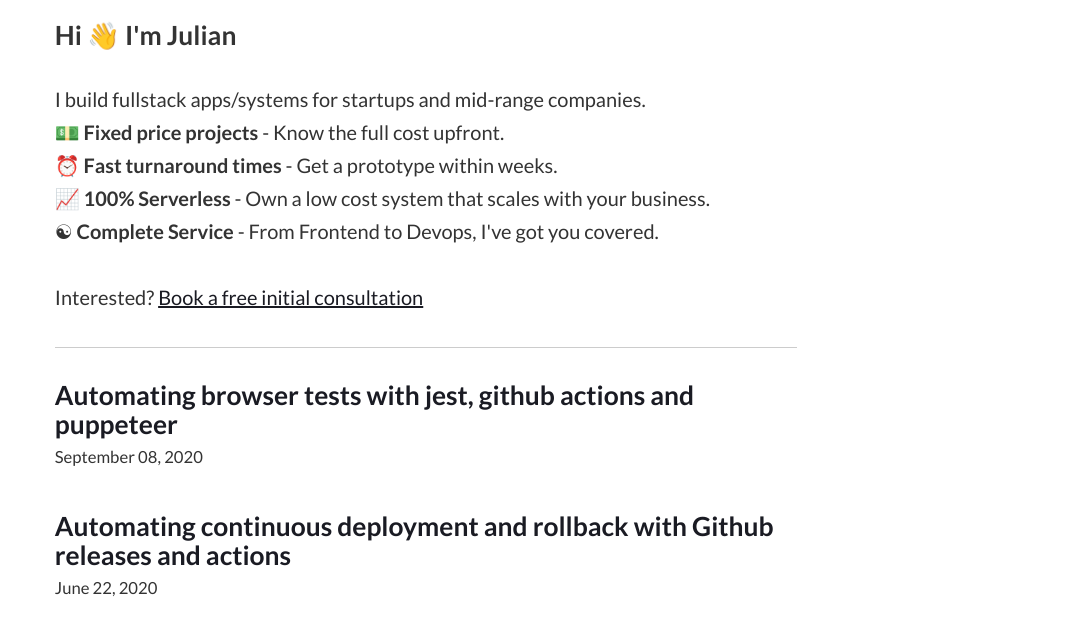
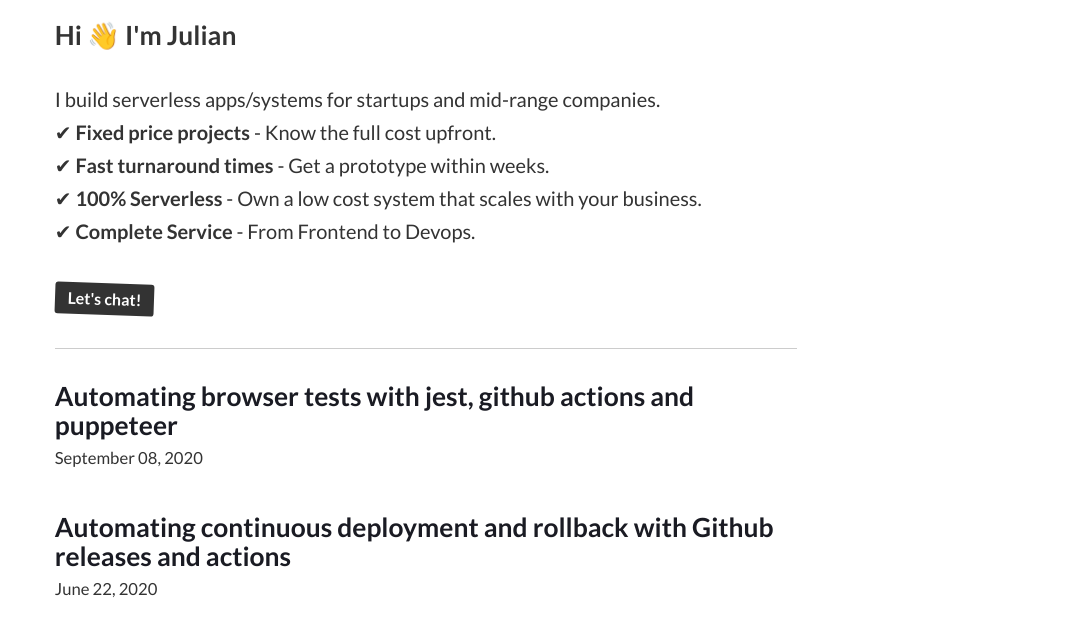
Before and after one commit to juliankrispel/jkrsp, a Gatsby site: page / in a window 1280 px wide. Shown: the part 151-789 px from the top of the page, without its empty margins (214-1280 px from the left). Built offline with nearby package versions, Linux system fonts and the light colour scheme; Gatsby itself is replaced by a stand-in of ours; some packages are replaced by stand-ins of ours.

Commit message:
update landing page

```diff
--- /dev/null
+++ b/src/components/Cta.tsx
@@ -0,0 +1,6 @@
+
+import React from 'react'
+
+export default function Cta({ href, children }) {
+  return <a className="cta" href={href} target="_blank">{children}</a>
+}
--- a/src/components/bio.js
+++ b/src/components/bio.js
@@ -8,6 +8,7 @@
 import React from "react"
 import { useStaticQuery, graphql } from "gatsby"
 
+import Cta from './Cta'
 import { rhythm } from "../utils/typography"
 
 const Bio = () => {
@@ -44,13 +45,13 @@ const Bio = () => {
     >
       <h3>Hi 👋 I'm Julian  </h3>
       <p>
-        I build fullstack apps/systems for startups and mid-range companies.<br/>
-        💵 <strong>Fixed price projects</strong> - Know the full cost upfront.<br/>
-        ⏰ <strong>Fast turnaround times</strong> - Get a prototype within weeks.<br/>
-        📈 <strong>100% Serverless</strong> - Own a low cost system that scales with your business.<br/>
-        ☯ <strong>Complete Service</strong> - From Frontend to Devops, I've got you covered.<br/>
+        I build serverless apps/systems for startups and mid-range companies.<br/>
+        ✔ <strong>Fixed price projects</strong> - Know the full cost upfront.<br/>
+        ✔ <strong>Fast turnaround times</strong> - Get a prototype within weeks.<br/>
+        ✔ <strong>100% Serverless</strong> - Own a low cost system that scales with your business.<br/>
+        ✔ <strong>Complete Service</strong> - From Frontend to Devops.<br/>
       </p>
-      <p>Interested? <a href="https://calendly.com/jkrsp/initial-consultation">Book a free initial consultation</a></p>
+      <p><Cta href="https://calendly.com/jkrsp/initial-consultation"><strong>Let's chat!</strong></Cta></p>
     </div>
   )
 }
--- a/src/styles/global.css
+++ b/src/styles/global.css
@@ -8,6 +8,7 @@ body {
   --textLink: #1a1b23;
   --logo: #333;
   --hr: hsla(0, 0%, 0%, 0.2);
+  --cta: #ffe7bc;
 
   background-color: var(--bg);
 }
@@ -21,6 +22,7 @@ body.dark {
   --textTitle: white;
   --textLink: white;
   --hr: hsla(0, 0%, 100%, 0.2);
+  --cta: #000;
 }
 
 .light-switch input{
@@ -76,3 +78,21 @@ header {
 article {
   padding-bottom: 1em;
 }
+
+.cta {
+  /*
+  background: var(--textNormal);
+  padding: .3em;
+  box-shadow: 1px 1px 1px var(--textNormal);
+  */
+  font-size: .8em;
+  background: var(--textNormal);
+  text-align: right;
+  color: var(--bg);
+  display: inline-block;
+  border-radius: 3px;
+  padding: .5em .8em;
+  text-decoration: none;
+  transform: rotate(2deg);
+  line-height: 1em;
+}
```
